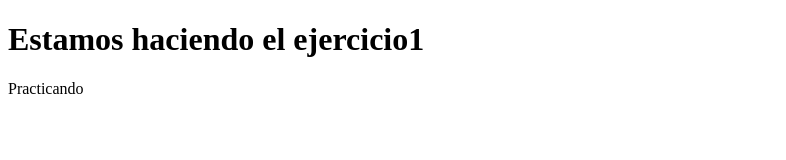
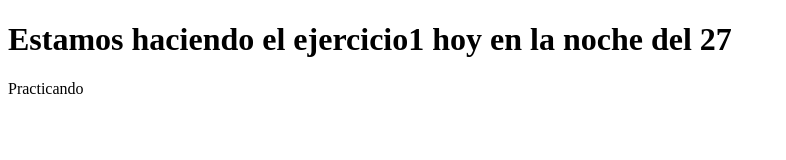
Before and after one commit to FelixRVS/Practica-26-08, a plain HTML site: page index.html in a window 1280 px wide. Shown: the whole page, without its empty margins (0-786 px from the left). Drawn offline with Linux system fonts and the light colour scheme.

Commit message:
se cambia el titulo

```diff
--- a/index.html
+++ b/index.html
@@ -6,7 +6,7 @@
     <title>Ejercicio1</title>
 </head>
 <body>
-    <h1>Estamos haciendo el ejercicio1</h1>
+    <h1>Estamos haciendo el ejercicio1 hoy en la noche del 27</h1>
     <p>Practicando</p>
 
 </body>
```
